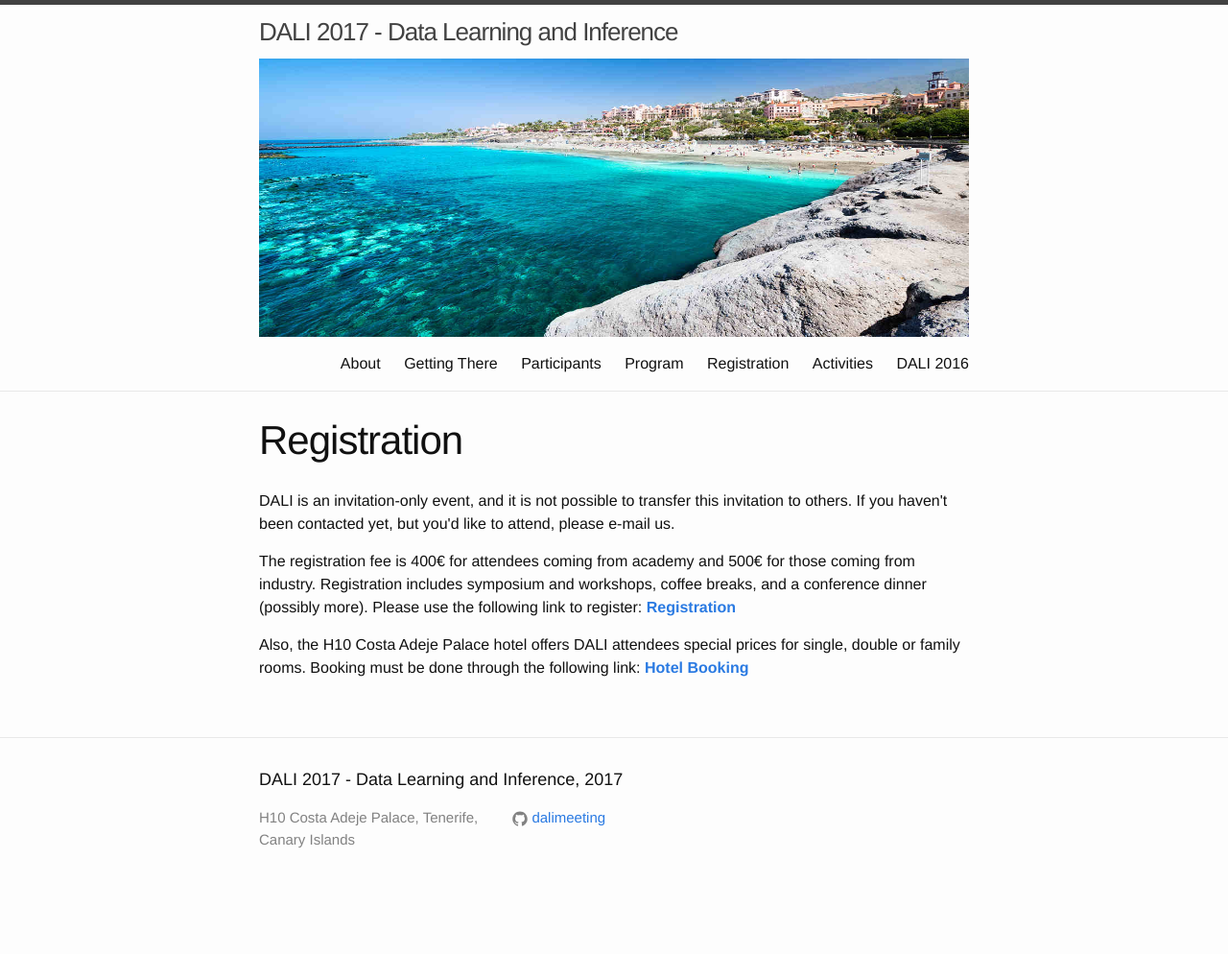
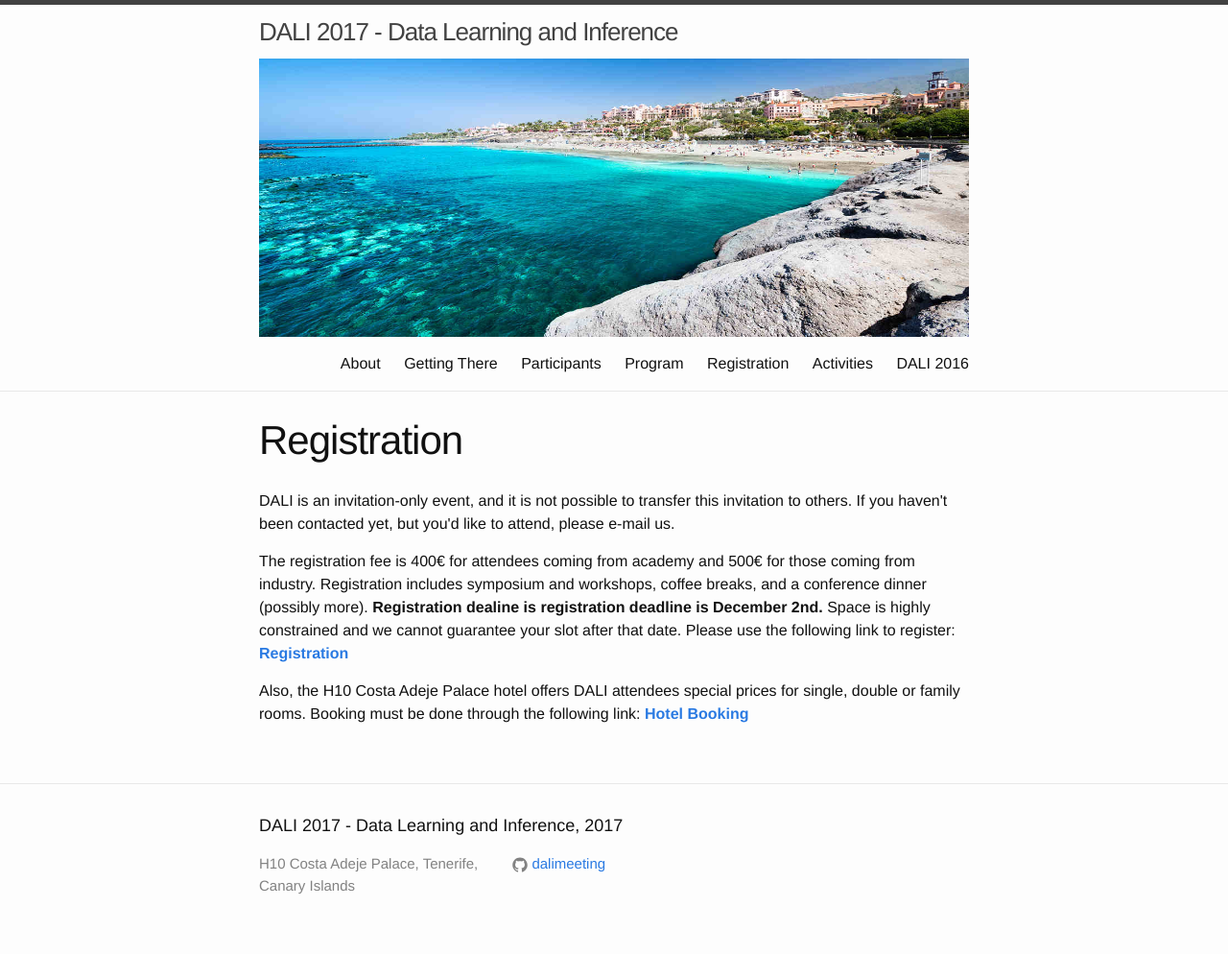
Before and after one commit to dalimeeting/dalimeeting.github.io, a Jekyll site: the page built from registration.html, in a window 1280 px wide. Shown: the whole page at 96% size. Built offline with Jekyll 4.4.1, drawn with Linux system fonts in a browser that asks for light colours; before the commit the page ends 946 px from its top, so only the background shows below that.

Commit message:
Adding registration deadline

```diff
--- a/_layouts/registration.html
+++ b/_layouts/registration.html
@@ -8,7 +8,8 @@ layout: page
   <p></p>
 
   <p> The registration fee is 400€ for attendees coming from academy and 500€ for those coming from industry. Registration includes symposium and workshops, coffee breaks, and a conference dinner
-    (possibly more). Please use the following link to register: <a href="http://gecoweb.gesintur.com/pub/1600006/q2/cgi.hrb?idexp=VJ7FP&main=inscripcion"> <b> Registration </b> </a></p>
+    (possibly more). <b> Registration dealine is registration deadline is December 2nd. </b>
+    Space is highly constrained and we cannot guarantee your slot after that date. Please use the following link to register: <a href="http://gecoweb.gesintur.com/pub/1600006/q2/cgi.hrb?idexp=VJ7FP&main=inscripcion"> <b> Registration </b> </a></p>
 
   <p></p>
 
```
